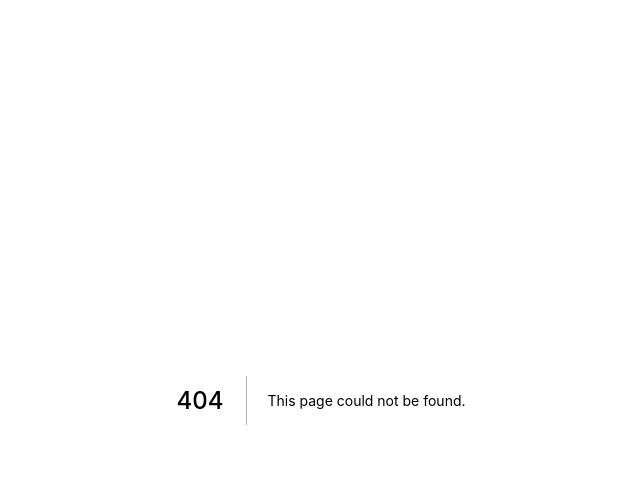
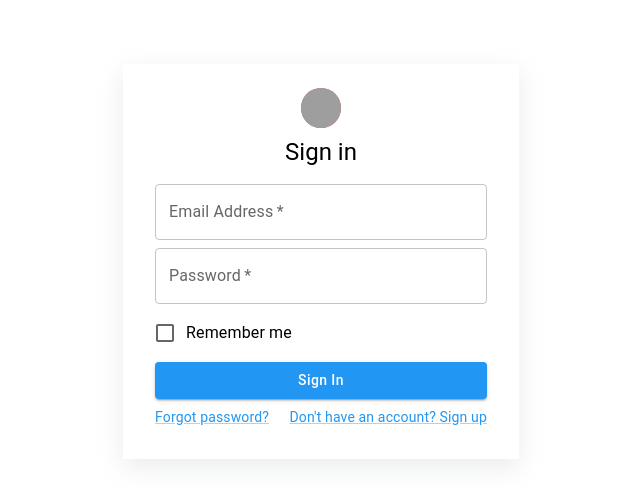
Before and after one commit to JakeFernandes98/ProjectAccess, a Next.js app in the folder client/: page /login in a window 1280 px wide. Before the commit this address had no page. Shown: the top 502 px of the page, without its empty margins (319-959 px from the left). Built offline with nearby package versions, Linux system fonts and the light colour scheme; grey boxes are pictures that could not be loaded.

Commit message:
feat: added skeleton login page

```diff
--- a/client/components/Box/Box.tsx
+++ b/client/components/Box/Box.tsx
@@ -2,6 +2,14 @@ import * as React from 'react';
 import MUIBox from '@mui/material/Box';
 import BoxProps from './Box.types';
 
-export default function Box({ sx, children }: BoxProps) {
-  return <MUIBox sx={sx}>{children}</MUIBox>;
+export default function Box({ sx, children, component, onSubmit }: BoxProps) {
+  return (
+    <MUIBox
+      sx={sx}
+      component={component}
+      onSubmit={onSubmit}
+    >
+      {children}
+    </MUIBox>
+  );
 }
--- a/client/components/Button/Button.tsx
+++ b/client/components/Button/Button.tsx
@@ -9,6 +9,8 @@ export default function Button({
   variant,
   fullWidth,
   disabled,
+  type,
+  sx,
 }: ButtonProps) {
   return (
     <MUIButton
@@ -16,6 +18,8 @@ export default function Button({
       variant={variant}
       fullWidth={fullWidth}
       disabled={disabled}
+      type={type}
+      sx={sx}
     >
       {label}
     </MUIButton>
--- a/client/components/Checkbox/Checkbox.types.ts
+++ b/client/components/Checkbox/Checkbox.types.ts
@@ -10,13 +10,15 @@ type checkboxColorType =
 type checkboxSizeType = 'medium' | 'small';
 
 export default interface CheckboxProps {
+  /** The checkbox label text */
+  label: string;
+
   /** If true, the component is checked. */
   checked?: boolean;
 
   /** Callback fired when the state is changed. */
   onChange?: (e: React.ChangeEvent<HTMLInputElement>) => void;
-  /** The checkbox label text */
-  label: string;
+
   /** The color of the component. */
   color?: checkboxColorType;
 
--- /dev/null
+++ b/client/components/LoginForm/LoginForm.tsx
@@ -0,0 +1,110 @@
+import * as React from 'react';
+import Avatar from '../Avatar/Avatar';
+import Button from '../Button/Button';
+import TextField from '../TextField/TextField';
+import Checkbox from '../Checkbox/Checkbox';
+import Grid from '../Grid/Grid';
+import Box from '../Box/Box';
+import Typography from '../Typography/Typography';
+import Container from '../Container/Container';
+
+import Link from '@mui/material/Link';
+
+export default function LoginForm() {
+  // on submit just print the email and password to the console for now
+  const handleSubmit = (event: React.FormEvent<HTMLFormElement>) => {
+    event.preventDefault();
+
+    const data = new FormData(event.currentTarget);
+    console.log({
+      email: data.get('email'),
+      password: data.get('password'),
+    });
+  };
+
+  return (
+    <Container
+      component="main"
+      maxWidth="xs"
+    >
+      <Box
+        sx={{
+          marginTop: 8,
+          display: 'flex',
+          flexDirection: 'column',
+          alignItems: 'center',
+          boxShadow: 'rgba(149, 157, 165, 0.2) 0px 8px 24px',
+          p: 2,
+        }}
+        component="div"
+      >
+        <Avatar
+          src="https://i0.wp.com/sbcf.fr/wp-content/uploads/2018/03/sbcf-default-avatar.png?ssl=1"
+          alt="Default avatar image"
+          sx={{ m: 1, bgcolor: 'secondary.main' }}
+        />
+        <Typography
+          component="h1"
+          variant="h5"
+        >
+          Sign in
+        </Typography>
+        <Box
+          component="form"
+          onSubmit={handleSubmit}
+          sx={{ m: 2 }}
+        >
+          <TextField
+            required
+            fullWidth
+            label="Email Address"
+            type="email"
+            name="email"
+            id="email"
+            sx={{ pb: 1 }}
+          />
+          <TextField
+            required
+            fullWidth
+            label="Password"
+            type="password"
+            name="password"
+            id="password"
+            sx={{ pb: 1 }}
+          />
+          <Checkbox label="Remember me" />
+          <Button
+            fullWidth
+            color="primary"
+            variant="contained"
+            label="Sign In"
+            type="submit"
+            sx={{ mb: 1, mt: 1 }}
+          />
+          <Grid container>
+            <Grid
+              item
+              xs
+            >
+              <Link
+                href="#"
+                variant="body2"
+              >
+                Forgot password?
+              </Link>
+            </Grid>
+            <Grid item>
+              {/** NOTE: currently sends user back to home page */}
+              <Link
+                href="/"
+                variant="body2"
+              >
+                {"Don't have an account? Sign up"}
+              </Link>
+            </Grid>
+          </Grid>
+        </Box>
+      </Box>
+    </Container>
+  );
+}
--- a/client/components/TextField/TextField.tsx
+++ b/client/components/TextField/TextField.tsx
@@ -10,6 +10,11 @@ export default function TextField({
   fullWidth,
   type,
   required,
+  name,
+  id,
+  autoFocus,
+  autoComplete,
+  sx,
 }: TextFieldProps) {
   return (
     <MUITextField
@@ -20,6 +25,11 @@ export default function TextField({
       fullWidth={fullWidth}
       type={type}
       required={required}
+      name={name}
+      id={id}
+      autoFocus={autoFocus}
+      autoComplete={autoComplete}
+      sx={sx}
     ></MUITextField>
   );
 }
--- a/client/pages/index.tsx
+++ b/client/pages/index.tsx
@@ -51,6 +51,7 @@ const Home: NextPage = () => {
             flexDirection: 'column',
             alignItems: 'center',
           }}
+          component="span"
         >
           <Grid
             container
--- /dev/null
+++ b/client/pages/login.tsx
@@ -0,0 +1,8 @@
+import type { NextPage } from 'next';
+import LoginForm from '../components/LoginForm/LoginForm';
+
+const Login: NextPage = () => {
+  return <LoginForm></LoginForm>;
+};
+
+export default Login;
```
Also changed, not shown: client/components/Box/Box.types.ts (+8 -1 lines), client/components/Button/Button.types.ts (+12 -0 lines), client/components/TextField/TextField.types.ts (+21 -0 lines).
